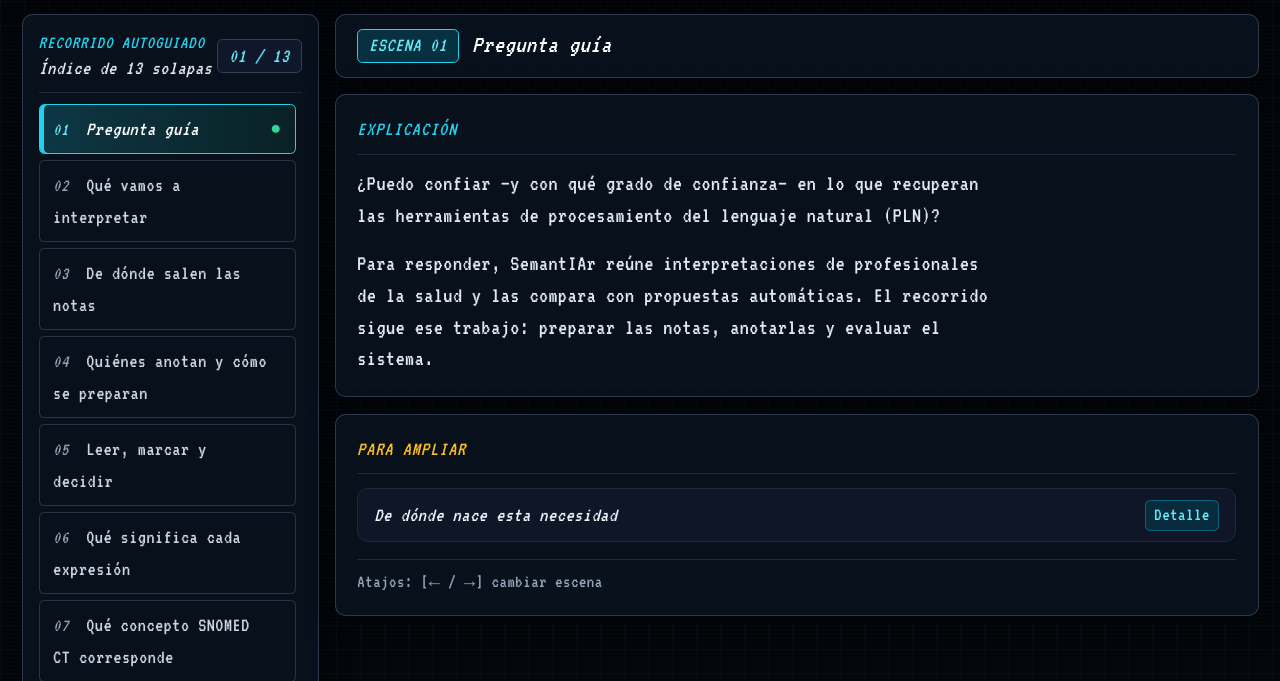
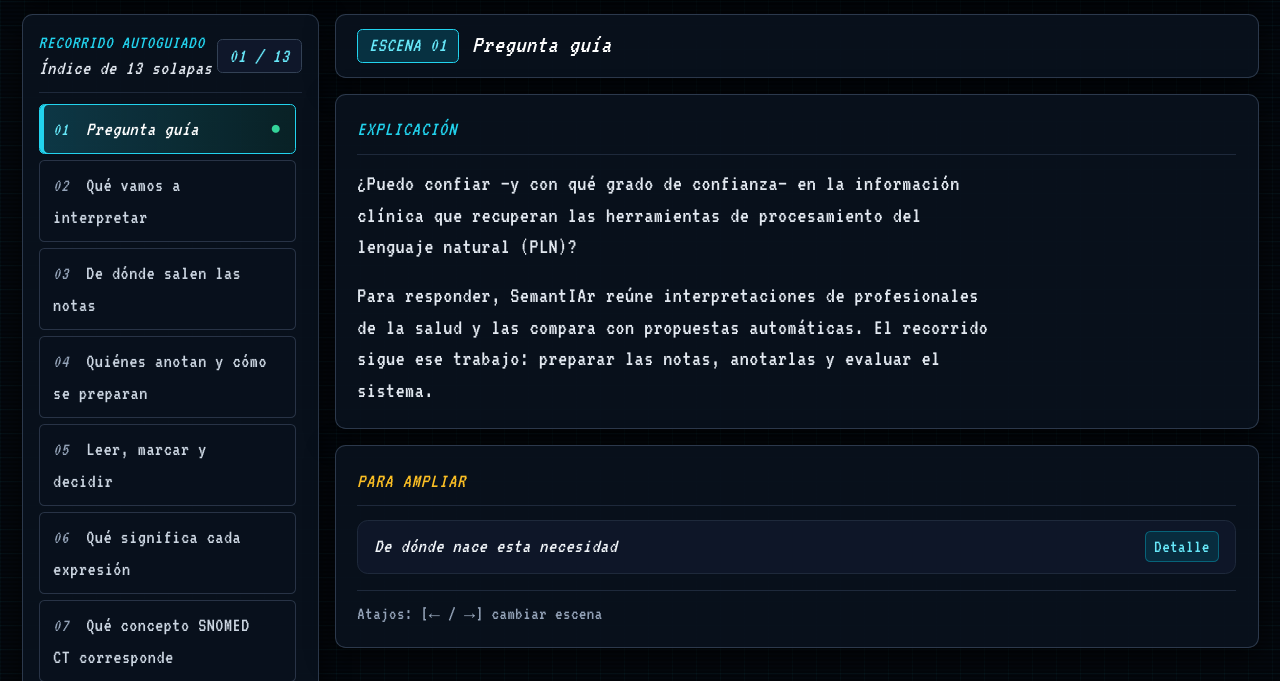
Before and after one commit to manwithbarba/semantiar-terminology-corpus, a plain HTML site: page index.html in a window 1280 px wide. Shown: the part 119-800 px from the top of the page. Drawn offline with nearby package versions, Linux system fonts and the light colour scheme.

Commit message:
Clarify clinical information in guiding question

```diff
--- a/index.html
+++ b/index.html
@@ -383,7 +383,7 @@
     "shortText": "",
     "protagonist": "",
     "actionDesc": "",
-    "readingHTML": "<p>¿Puedo confiar —y con qué grado de confianza— en lo que recuperan las herramientas de procesamiento del lenguaje natural (PLN)?</p><p>Para responder, SemantIAr reúne interpretaciones de profesionales de la salud y las compara con propuestas automáticas. El recorrido sigue ese trabajo: preparar las notas, anotarlas y evaluar el sistema.</p>",
+    "readingHTML": "<p>¿Puedo confiar —y con qué grado de confianza— en la información clínica que recuperan las herramientas de procesamiento del lenguaje natural (PLN)?</p><p>Para responder, SemantIAr reúne interpretaciones de profesionales de la salud y las compara con propuestas automáticas. El recorrido sigue ese trabajo: preparar las notas, anotarlas y evaluar el sistema.</p>",
     "cards": [
       {
         "title": "De dónde nace esta necesidad",
```
